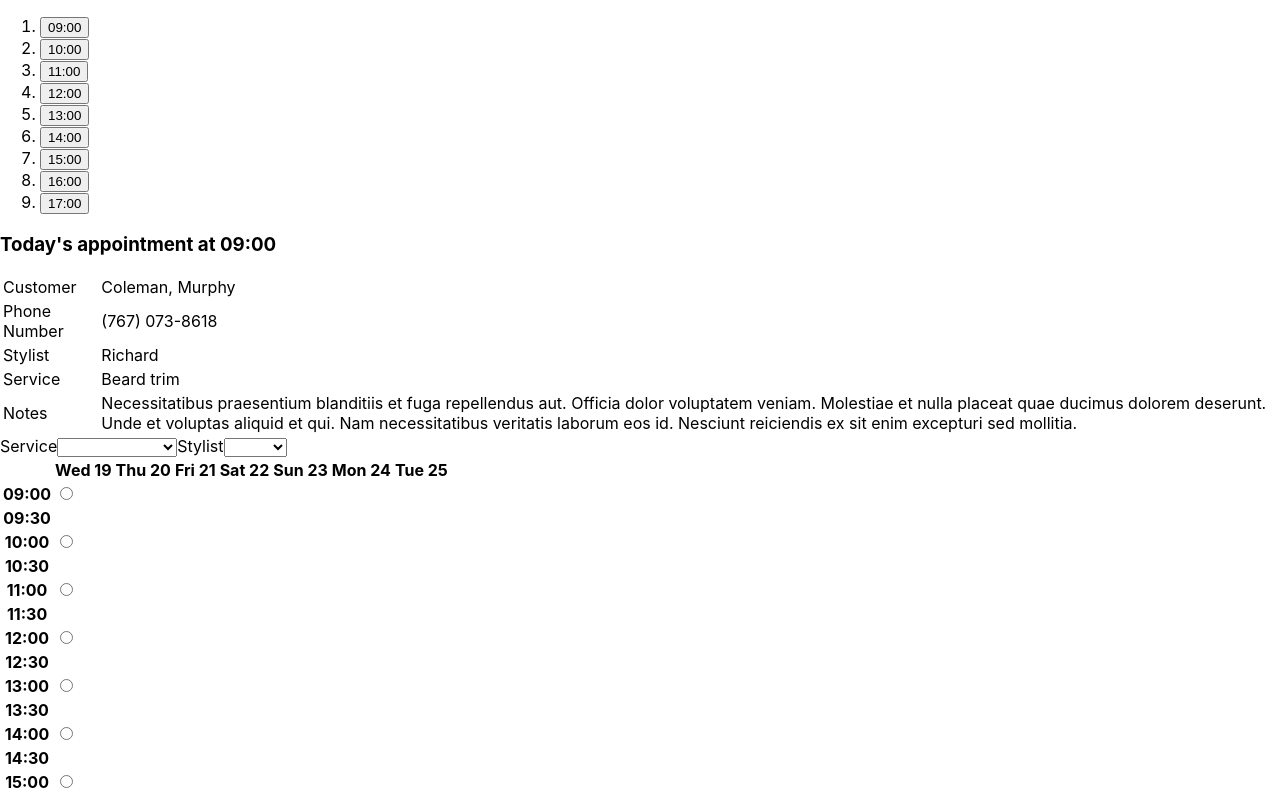
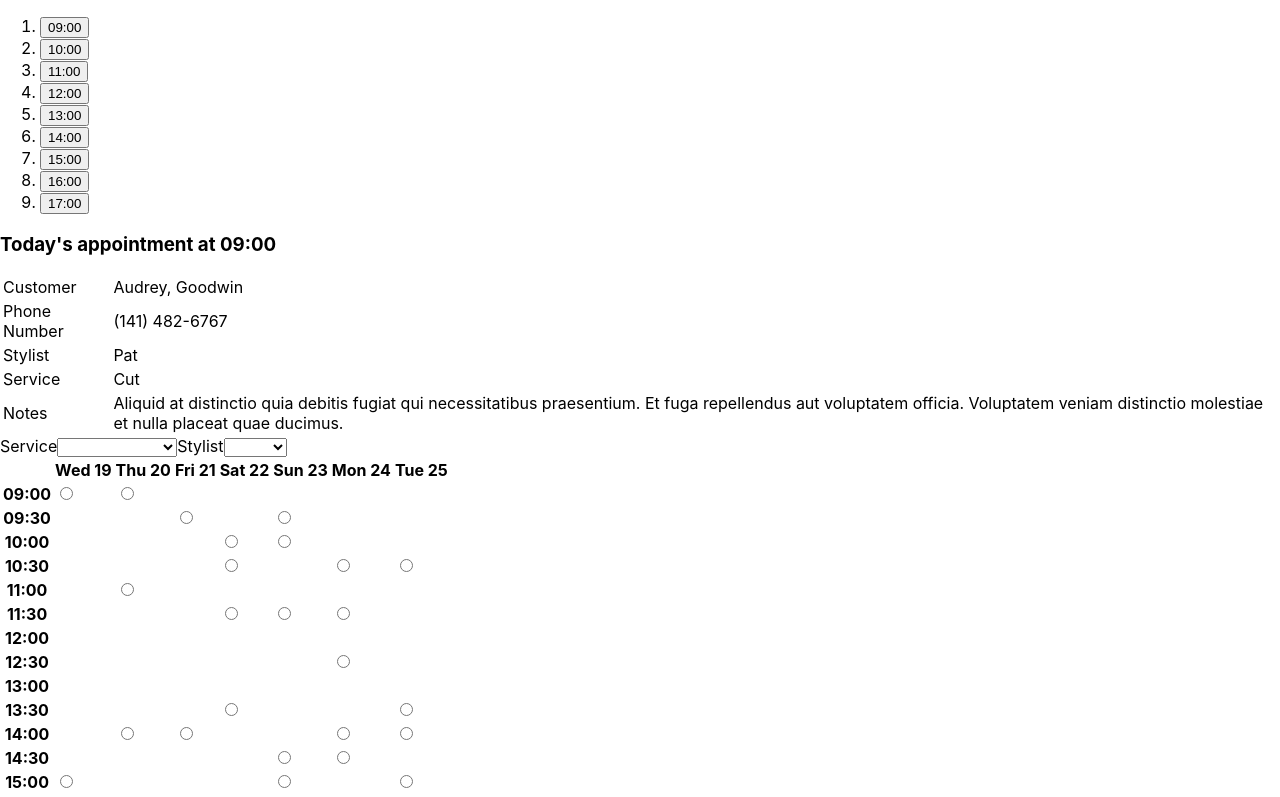
Before and after one commit to BuiKiem/react-test-driven-appoinments, a React (Create React App) app: page / in a window 1280 px wide. Shown: the top 797 px of the page. Built offline with nearby package versions, Linux system fonts and the light colour scheme.

Commit message:
Create 'sampleAvailableTimeSlots' data

```diff
--- a/src/index.js
+++ b/src/index.js
@@ -5,13 +5,13 @@ import "./index.css";
 
 import { AppointmentsDayView } from "./components/AppointmentsDayView";
 
-import { sampleAppointments } from "./sampleData";
+import { sampleAppointments, sampleAvailableTimeSlots } from "./sampleData";
 import { AppointmentForm } from "./components/AppointmentForm";
 
 ReactDOM.render(
   <div>
     <AppointmentsDayView appointments={sampleAppointments} />
-    <AppointmentForm availableTimeSlots={sampleAppointments} />
+    <AppointmentForm availableTimeSlots={sampleAvailableTimeSlots} />
   </div>,
   document.getElementById("root"),
 );
--- a/src/sampleData.js
+++ b/src/sampleData.js
@@ -1,4 +1,6 @@
 import { name, phone, lorem } from "faker";
+
+const randomInt = range => Math.floor(Math.random() * range);
 
 Array.prototype.unique = function() {
   return this.filter(function(value, index, self) {
@@ -7,13 +9,13 @@ Array.prototype.unique = function() {
 };
 
 Array.prototype.pickRandom = function() {
-  return this[Math.floor(Math.random() * this.length)];
+  return this[randomInt(this.length)];
 };
 
 const today = new Date();
-const at = hours => today.setHours(hours, 0, 0, 0);
+const at = hours => today.setHours(hours, 0);
 
-const stylists = [0, 1, 2, 3, 4, 5, 6].map(() => name.firstName()).unique();
+const stylists = ["Ashley", "Jo", "Pat", "Sam"];
 
 const services = [
   "Cut",
@@ -48,3 +50,26 @@ export const sampleAppointments = [
   { startsAt: at(16), ...generateFakeAppointment() },
   { startsAt: at(17), ...generateFakeAppointment() },
 ];
+
+const pickMany = (items, number) =>
+  Array(number)
+    .fill(1)
+    .map(() => items.pickRandom());
+
+const buildTimeSlots = () => {
+  const today = new Date();
+  const startTime = today.setHours(9, 0, 0, 0);
+  const times = [...Array(7).keys()].map(day => {
+    const daysToAdd = day * 24 * 60 * 60 * 1000;
+    return [...Array(20).keys()].map(halfHour => {
+      const halfHoursToAdd = halfHour * 30 * 60 * 1000;
+      return {
+        startsAt: startTime + daysToAdd + halfHoursToAdd,
+        stylists: pickMany(stylists, randomInt(stylists.length)),
+      };
+    });
+  });
+  return [].concat(...times);
+};
+
+export const sampleAvailableTimeSlots = pickMany(buildTimeSlots(), 50);
```
